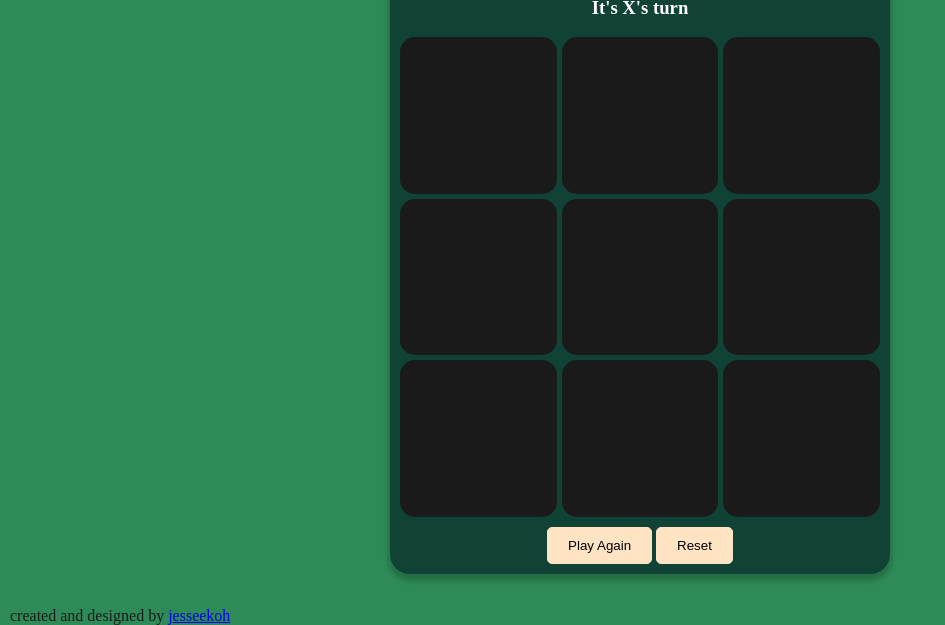
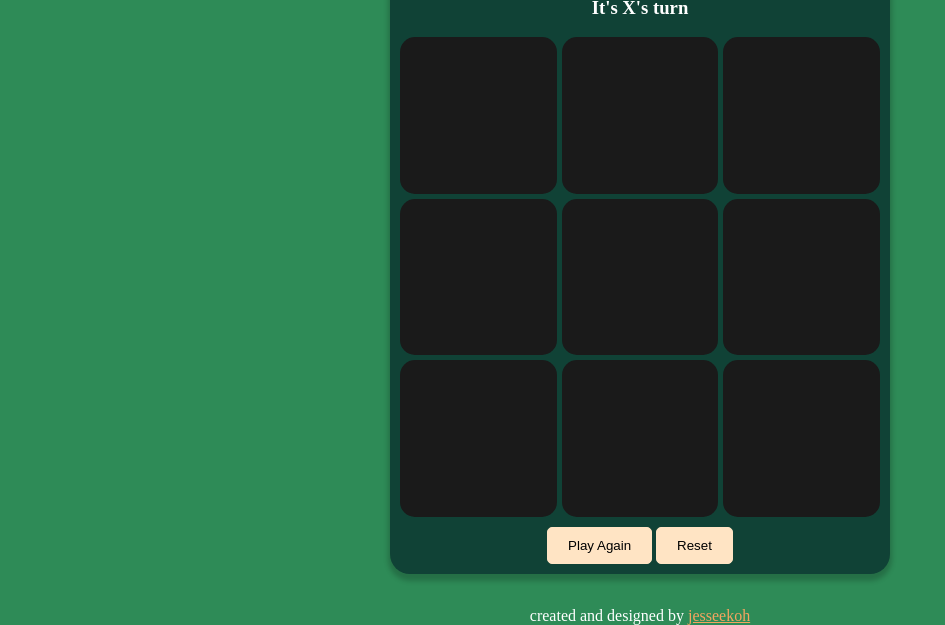
Before and after one commit to Jesseekoh/Tic-tac-toe, a plain HTML site: page index.html in a window 1280 px wide. Shown: the part 175-800 px from the top of the page, without its empty margins (0-945 px from the left). Drawn offline with Linux system fonts and the light colour scheme.

Commit message:
Moved the footer from the main tag. Changed the width of the footer so as to center its content. Changed the colors of the footer text

```diff
--- a/index.html
+++ b/index.html
@@ -44,10 +44,10 @@
                 <button class="reset">Reset</button>
             </div>
         </div>
-        <footer>
-            <p>created and designed by <a href="github/jesseekoh">jesseekoh</a></p>
-        </footer>
     </main>
+    <footer>
+        <p>created and designed by <a href="github/jesseekoh">jesseekoh</a></p>
+    </footer>
     <script src="./src/js/app.js"></script>
 </body>
 
--- a/src/css/styles.css
+++ b/src/css/styles.css
@@ -90,6 +90,7 @@ main {
 }
 
 footer {
+    width: 100%;
     position: absolute;
     bottom: 0;
     color: #1a1a1a;
@@ -97,4 +98,9 @@ footer {
 
 p {
     text-align: center;
+    color: #fff;
 }
+
+footer p a {
+    color: sandybrown;
+}
```
